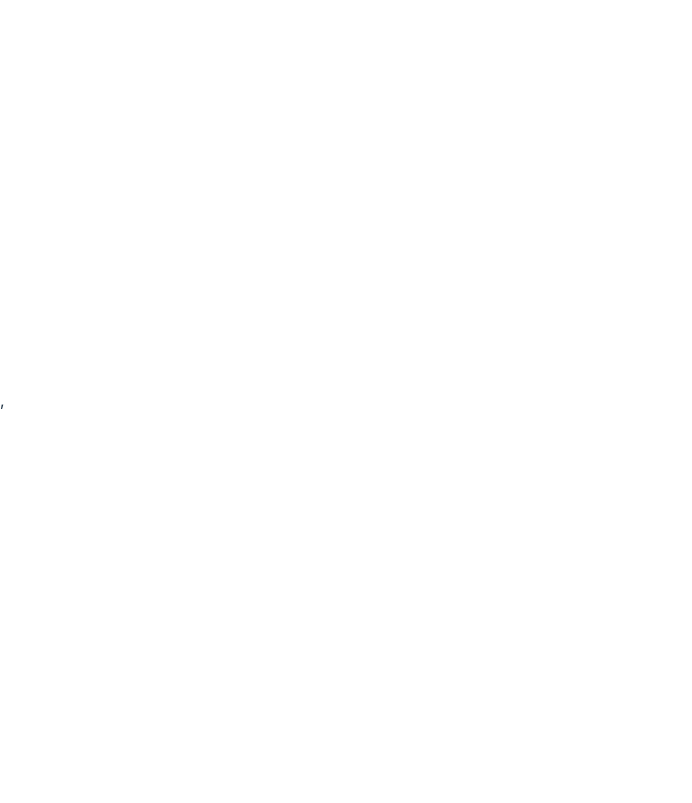
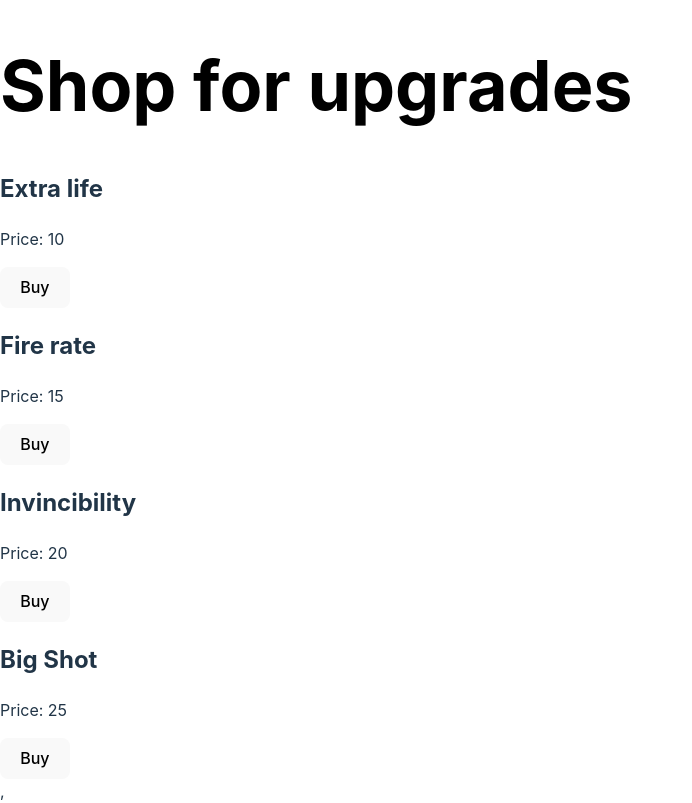
Before and after one commit to pslib-cz/2023-p3a-mpa-react-project-dankolar69, a React (Vite) app in the folder my-vue-app/: page /shop in a window 1280 px wide. Before the commit this address had no page. Shown: the whole page, without its empty margins (0-692 px from the left). Built offline with nearby package versions, Linux system fonts and the light colour scheme.

Commit message:
shop with upgrades

```diff
--- a/my-vue-app/src/components/Boss.tsx
+++ b/my-vue-app/src/components/Boss.tsx
@@ -20,7 +20,7 @@ type BossProps = {
     }}>
       <img
       src={boss1}
-      alt="Enemy"
+      alt="Boss"
       style={{
         height: '100%',
         width: '100%',
--- a/my-vue-app/src/components/GameReducer.tsx
+++ b/my-vue-app/src/components/GameReducer.tsx
@@ -51,7 +51,7 @@ type Upgrade = {
 
 }
 
-const upgrades: Upgrade[] = [
+export const upgrades: Upgrade[] = [
   { name: 'Extra life', price: 10, owned: false},
   { name: 'Fire rate', price: 15, owned: false},
   {name: 'Invincibility', price: 20, owned: false},
--- a/my-vue-app/src/pages/MainMenu.tsx
+++ b/my-vue-app/src/pages/MainMenu.tsx
@@ -14,9 +14,11 @@ import { Link } from "react-router-dom";
                 </button>
 
             </Link>
-            <button className="button">
-                    <a>Settings</a>
-            </button>
+            <Link to="/shop" className="link">
+                <button className="button">
+                    <a>Shop</a>
+                </button>
+            </Link>
             <button className="button">
                     <a>Quit</a>
             </button>
--- /dev/null
+++ b/my-vue-app/src/pages/Shop.tsx
@@ -0,0 +1,29 @@
+import React from 'react';
+import { upgrades } from '../components/GameReducer';
+
+const Shop = () => {
+
+
+        const handleBuyUpgrade = (upgradeIndex: any) => {
+            // Handle buying the upgrade here
+            console.log('Buying upgrade:', upgrades[upgradeIndex]);
+        };
+
+        return (
+            <div className="shop__container">
+                <h1 className="title" style={{color:'black'}}>Shop for upgrades</h1>
+                <div className="shop__list">
+                    {upgrades.map((upgrade, index) => (
+                        <div className="shop__item" key={index}>
+                            <h2>{upgrade.name}</h2>
+                            <p>Price: {upgrade.price}</p>
+                            <button onClick={() => handleBuyUpgrade(index)}>Buy</button>
+                        </div>
+                    ))}
+                </div>
+            </div>
+        );
+
+};
+
+export default Shop;
--- a/my-vue-app/src/router/AppRoutes.tsx
+++ b/my-vue-app/src/router/AppRoutes.tsx
@@ -7,6 +7,7 @@ import App from '../App';
 import Victory from '../pages/Victory';
 import BossFight from '../pages/BossFight';
 import DeadScreen from '../pages/DeadScreen';
+import Shop from '../pages/Shop';
 
 
 const AppRoutes: React.FC = () => {
@@ -20,6 +21,7 @@ const AppRoutes: React.FC = () => {
         <Route path='/victory' element={<Victory />} />
         <Route path='/boss' element={<BossFight />} />
         <Route path='/dead' element={<DeadScreen />} />
+        <Route path='shop' element={<Shop />} />
       </Routes>
     </Router>
   );
```
Also changed, not shown: 1 other file (tests, documents, lock files or other folders).
